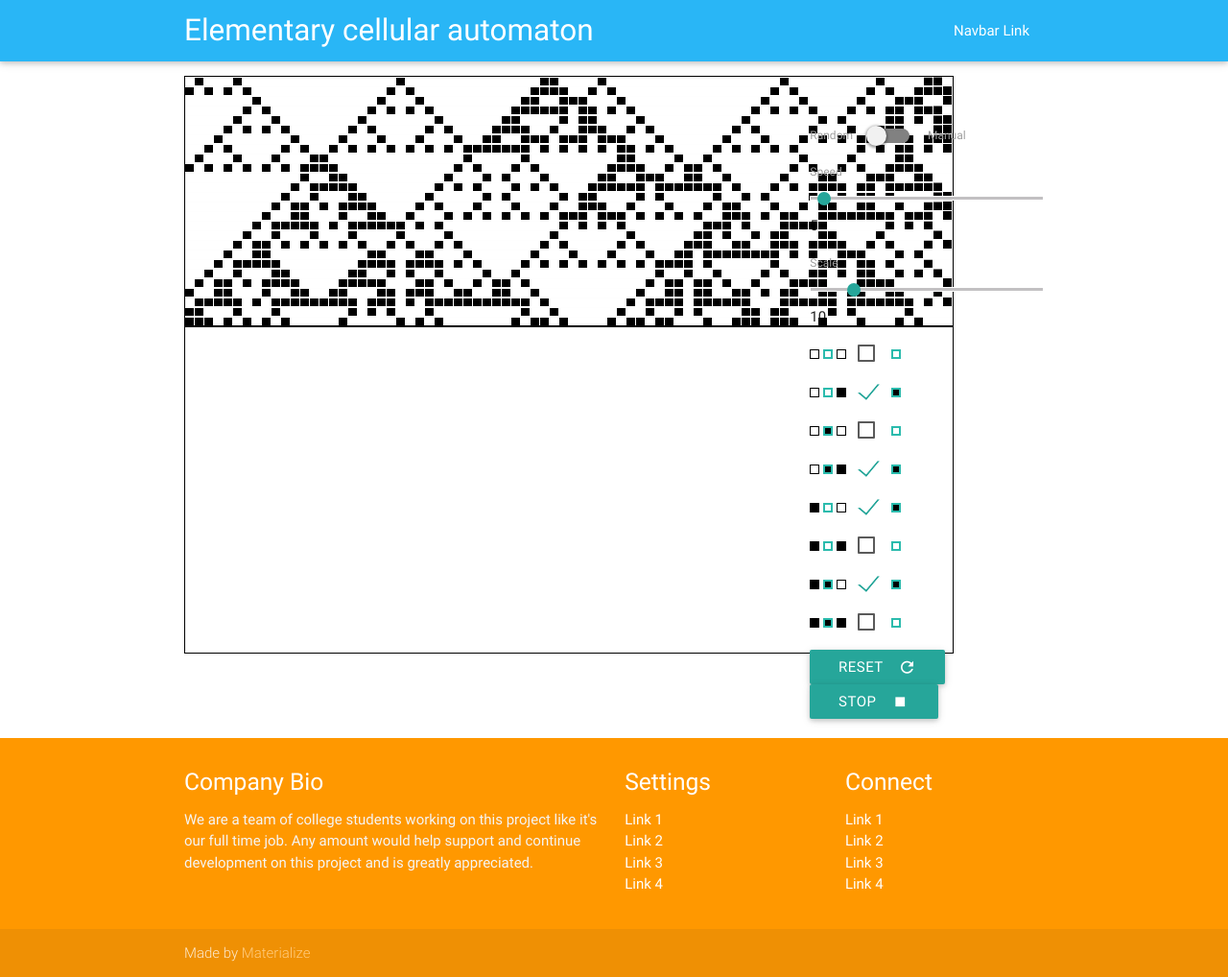
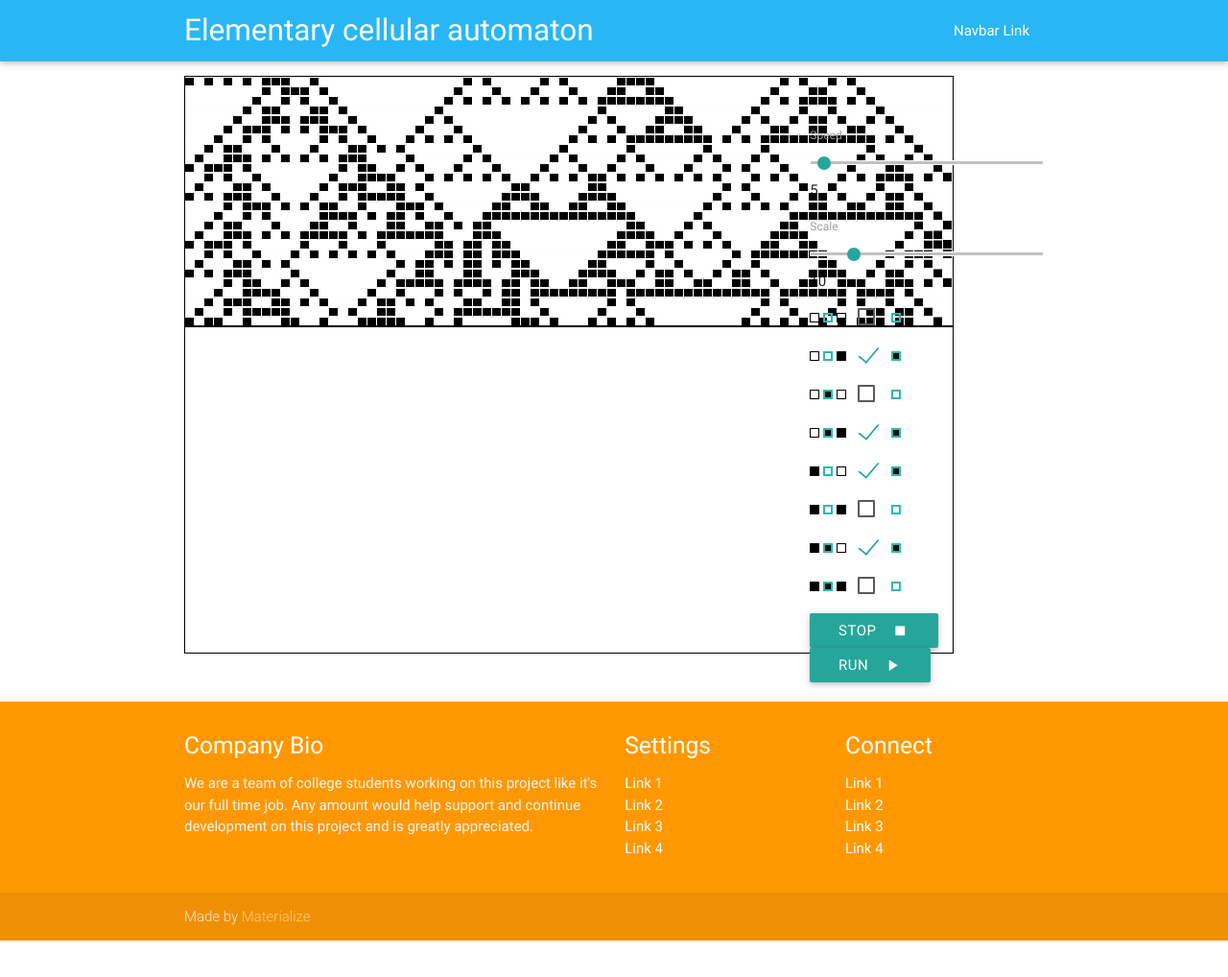
Before and after one commit to kobylin/single-cell-automata, a website: page index.html in a window 1280 px wide. Shown: the whole page at 96% size. After the commit the page ends 980 px from the top, so only its background shows below. Drawn offline with Linux system fonts and the light colour scheme.

Commit message:
refactoring

```diff
--- a/app.js
+++ b/app.js
@@ -1,50 +1,9 @@
 (function() {
-
   angular
     .module('noc', [])
-        .controller('SingleCellAutomataCtrl', function($scope) {
+    .controller('SingleCellAutomataCtrl', function($scope, $timeout) {
 
-            var width = 800,
-                height = 600,
-                itemsX,
-                itemsY,
-                backgroundColor = 'white',
-                cellColor = 'black';
-
-            var ctx = document.getElementById("canvas").getContext('2d');
-
-            var initState = [];
-            var manualModeOn = false;
-            $scope.runInProgress = false;
-
-            $('canvas').click(function(e) {
-                if (!$scope.manual) return;
-
-                if (!manualModeOn) {
-                    $scope.reset();
-                    manualModeOn = true;
-                    initState = [];
-                }
-
-                var p = getMousePos(this, e);
-
-                var ix = p.x / $scope.scale - (p.x % $scope.scale / $scope.scale);
-
-                initState[ix] = 1;
-
-                drawState(initState, 0);
-
-            });
-
-            function getMousePos(canvas, evt) {
-                var rect = canvas.getBoundingClientRect();
-                return {
-                    x: evt.clientX - rect.left,
-                    y: evt.clientY - rect.top
-                };
-            }
-
-            $scope.rule = {
+      $scope.rules = {
         '000': false,
         '001': true,
         '010': false,
@@ -54,57 +13,149 @@
         '110': true,
         '111': false
       };
-            $scope.ruleKeys = _.keys($scope.rule).sort();
+      $scope.ruleKeys = _.keys($scope.rules).sort();
+      $scope.speed = 5;
+      $scope.scale = 10;
 
-            $scope.speed = 5;
-            $scope.manual = false;
-            $scope.scale = 10;
+      var width = 800,
+        height = 600,
+        itemsX,
+        itemsY,
+        backgroundColor = 'white',
+        cellColor = 'black';
+
+      var stateY = 0;
+
+
+      var ctx = document.getElementById("canvas").getContext('2d');
+      var automata;
+
+      var manualState = [];
+      var manualModeActive = false;
+      // $scope.runInProgress = false;
+
+      $('canvas').click(function(e) {
+        if (!manualModeActive) {
+          $scope.reset();
+          manualModeActive = true;
+          manualState = [];
+        }
+        var p = CanvasHelper.getMousePos(this, e);
+        var ix = p.x / $scope.scale - (p.x % $scope.scale / $scope.scale);
+        manualState[ix] = +(!manualState[ix]);
+
+        CanvasHelper.clearScreen(ctx, width, height, backgroundColor);
+        CanvasHelper.drawState(ctx, manualState, 0, $scope.scale, cellColor, backgroundColor, width);
+      });
+
+      // $scope.manual = false;
 
       $scope.$watch('scale', function() {
         itemsX = width / $scope.scale;
         itemsY = height / $scope.scale;
 
+        $scope.stop();
+
+        CanvasHelper.clearScreen(ctx, width, height, backgroundColor);
+        CanvasHelper.drawRectSample(ctx, $scope.scale, backgroundColor, cellColor);
+
+        stateY = 0;
+        // $scope.run();
+      });
+
+      var stepTimeoutId = null;
+
+      $scope.reset = function() {
+        // console.log('Reset');
+        // $scope.runInProgress = false;
+        // initState = [];
+        // if (!$scope.manual)
+        //   initializeStateRandom();
+
+        // clearTimeout(stepTimeoutId);
+        $scope.stop();
+        CanvasHelper.clearScreen(ctx, width, height, backgroundColor);
+      };
+
+      $scope.stop = function() {
+        // $scope.runInProgress = false;
+        clearTimeout(stepTimeoutId);
+      };
+
+      $scope.run = function() {
         $scope.reset();
+        CanvasHelper.clearScreen(ctx, width, height, backgroundColor);
+
+        // if ($scope.runInProgress) {
+        //   $scope.reset();
+        // }
+        // $scope.runInProgress = true;
+        //
+        automata = new SingleCellAutomata({
+          state: manualState.length === 0 ? SingleCellAutomata.createRandomState(itemsX) : manualState,
+          size: itemsX,
+          rules: $scope.rules
+        });
+
+        manualState = [];
+        manualModeActive = false;
+        stateY = 0;
+
+        function doStep() {
+          automata.next();
+          CanvasHelper.drawState(ctx, automata.getState(), stateY, $scope.scale, cellColor, backgroundColor, width);
+
+          stateY++;
+          if (stateY > itemsY) {
+            CanvasHelper.clearScreen(ctx, width, height, backgroundColor);
+            stateY = 0;
+          }
+          stepTimeoutId = setTimeout(doStep, 1000 / $scope.speed)
+        }
+        doStep();
+      }
+
+      $timeout(function() {
         $scope.run();
       });
 
-            function initializeStateRandom() {
-                for (var i = 0; i < itemsX; i++) {
-                    initState[i] = Math.random() > 0.9 ? 1 : 0;
-                }
+    });
+
+}());
+
+
+function SingleCellAutomata(options) {
+  this.options = _.extend({
+    state: [],
+    size: 100,
+    rules: {}
+  }, options || {});
+
+  this.state = _.clone(options.state);
 }
 
-
-            function drawState(state, t) {
-
-                for (var i = 0; i < itemsX; i++) {
-
-                    ctx.strokeStyle = cellColor;
-                    ctx.beginPath();
-                    ctx.moveTo(0, (t + 1) * $scope.scale);
-                    ctx.lineTo(width, (t + 1) * $scope.scale);
-                    ctx.stroke();
-
-                    ctx.strokeStyle = backgroundColor;
-                    ctx.beginPath();
-                    ctx.moveTo(0, (t) * $scope.scale);
-                    ctx.lineTo(width, (t) * $scope.scale);
-                    ctx.stroke();
-
-
-                    if (state[i] === 1) {
-                        ctx.fillStyle = cellColor;
-                        ctx.fillRect(i * $scope.scale, t * $scope.scale, $scope.scale - 1, $scope.scale - 1);
-                    } else {
-
-                    }
-                }
+SingleCellAutomata.createRandomState = function(size) {
+  var state = [];
+  for (var i = 0; i < size; i++) {
+    state[i] = Math.random() > 0.9 ? 1 : 0;
   }
 
-            function applyRule(state, rule) {
+  return state;
+};
+
+SingleCellAutomata.prototype = {
+  next: function() {
+    this.state = this.applyRules(this.state, this.options.rules);
+  },
+
+  getState: function() {
+    return this.state;
+  },
+
+  applyRules: function(state, rule) {
     var newState = [];
 
-                for (var i = 0; i < itemsX; i++) {
+    for (var i = 0; i < this.options.size; i++) {
       var prev = state[i - 1] ? 1 : 0;
       var next = state[i + 1] ? 1 : 0;
 
@@ -114,59 +165,51 @@
 
     return newState;
   }
-
-
-            var runTimeoutId = null;
-
-            $scope.reset = function() {
-                console.log('Reset');
-                manualModeOn = false;
-                $scope.runInProgress = false;
-                initState = [];
-                if (!$scope.manual)
-                    initializeStateRandom();
-
-                clearTimeout(runTimeoutId);
-                ctx.rect(0, 0, width, height);
-                ctx.fillStyle = backgroundColor;
-                ctx.fill();
-            };
-
-            $scope.stop = function() {
-                $scope.runInProgress = false;
-                clearTimeout(runTimeoutId);
-            };
-
-            $scope.run = function() {
-                if ($scope.runInProgress) {
-                    $scope.reset();
-                }
-                $scope.runInProgress = true;
-                console.log('Run');
-                manualModeOn = false;
-
-                drawState(initState, 0);
-                var prevState = initState;
-
-                var t = 1;
-                runTimeoutId = setTimeout(function doStep() {
-                    var state = applyRule(prevState, $scope.rule);
-                    // console.log(t, state);
-                    drawState(state, t);
-                    prevState = state;
-                    t++;
-
-                    if (t > itemsY) {
-                        $scope.reset();
-                        t = 1;
 }
 
-                    runTimeoutId = setTimeout(doStep, 1000 / $scope.speed)
-                }, 1000 / $scope.speed);
+var CanvasHelper = {
+  getMousePos: function(canvas, evt) {
+    var rect = canvas.getBoundingClientRect();
+    return {
+      x: evt.clientX - rect.left,
+      y: evt.clientY - rect.top
+    };
+  },
+  drawState: function(ctx, state, t, scale, cellColor, backgroundColor, width) {
+    for (var i = 0; i < state.length; i++) {
+
+      ctx.strokeStyle = cellColor;
+      ctx.beginPath();
+      ctx.moveTo(0, (t + 1) * scale);
+      ctx.lineTo(width, (t + 1) * scale);
+      ctx.stroke();
+
+      ctx.strokeStyle = backgroundColor;
+      ctx.beginPath();
+      ctx.moveTo(0, (t) * scale);
+      ctx.lineTo(width, (t) * scale);
+      ctx.stroke();
+
+      if (state[i] === 1) {
+        ctx.fillStyle = cellColor;
+        ctx.fillRect(i * scale, t * scale, scale - 1, scale - 1);
+      } else {
+
       }
+    }
+  },
 
-            $scope.reset();
+  clearScreen: function(ctx, width, height, color) {
+    ctx.rect(0, 0, width, height);
+    ctx.fillStyle = color;
+    ctx.fill();
+  },
 
-        });
-
-}());
+  drawRectSample: function(ctx, scale, cellColor, backgroundColor) {
+    ctx.strokeStyle = cellColor;
+    ctx.fillStyle = backgroundColor;
+    var x = 1;
+    var y = 1;
+    ctx.fillRect(x, y, scale - 1, scale - 1);
+  }
+};
--- a/index.html
+++ b/index.html
@@ -35,14 +35,14 @@
 
 	    	<div class="right-column col s4">
 	    		<div class="element-controls">
-	    			<div class="switch">
+	    			<!-- <div class="switch">
 					    <label>
 					      Random
 					      <input type="checkbox" ng-model="manual">
 					      <span class="lever"></span>
 					      Manual
 				    </label>
-				    </div>
+				    </div> -->
 	    			<p class="range-field">
 	    				<label>Speed</label>
 				    	<input type="range" ng-model="speed" min="2" max="100" />
@@ -60,13 +60,13 @@
 				    	  	<span class="middle-item" ng-class="{filled: rKey[1] == 1}"></span>
 				    	  	<span class="right-item" ng-class="{filled: rKey[2] == 1}"></span>
 				    	  </span>
-					      <input type="checkbox" id="id_{{rKey}}" ng-model="rule[rKey]" />
+					      <input type="checkbox" id="id_{{rKey}}" ng-model="rules[rKey]" />
 					      <label for="id_{{rKey}}">
-                  <span class="middle-item" ng-class="{filled: rule[rKey] == 1}"></span>
+                  <span class="middle-item" ng-class="{filled: rules[rKey] == 1}"></span>
                 </label>
 					    </p>
 				    </div>
-				    <a class="waves-effect waves-light btn" ng-click="reset()"><i class="material-icons right">refresh</i>Reset</a>
+				    <a class="waves-effect waves-light btn" ng-click="stop()"><i class="material-icons right">stop</i>Stop</a>
 	    			<a class="waves-effect waves-light btn" ng-click="run()"  ng-show="!runInProgress">
               <i class="material-icons right">play_arrow</i>Run
             </a>
```
Also changed, not shown: bower.json (added, +24 -0 lines). Lines whose indentation alone changed are shown as unchanged.
